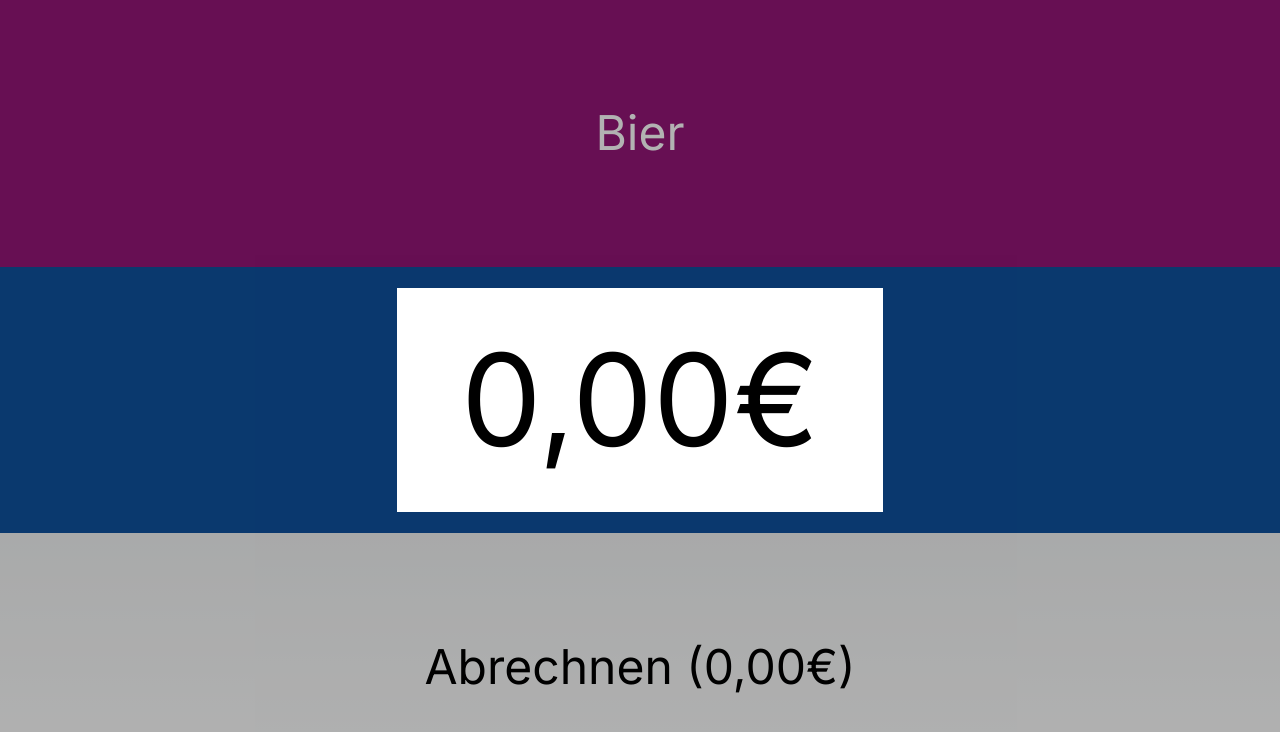
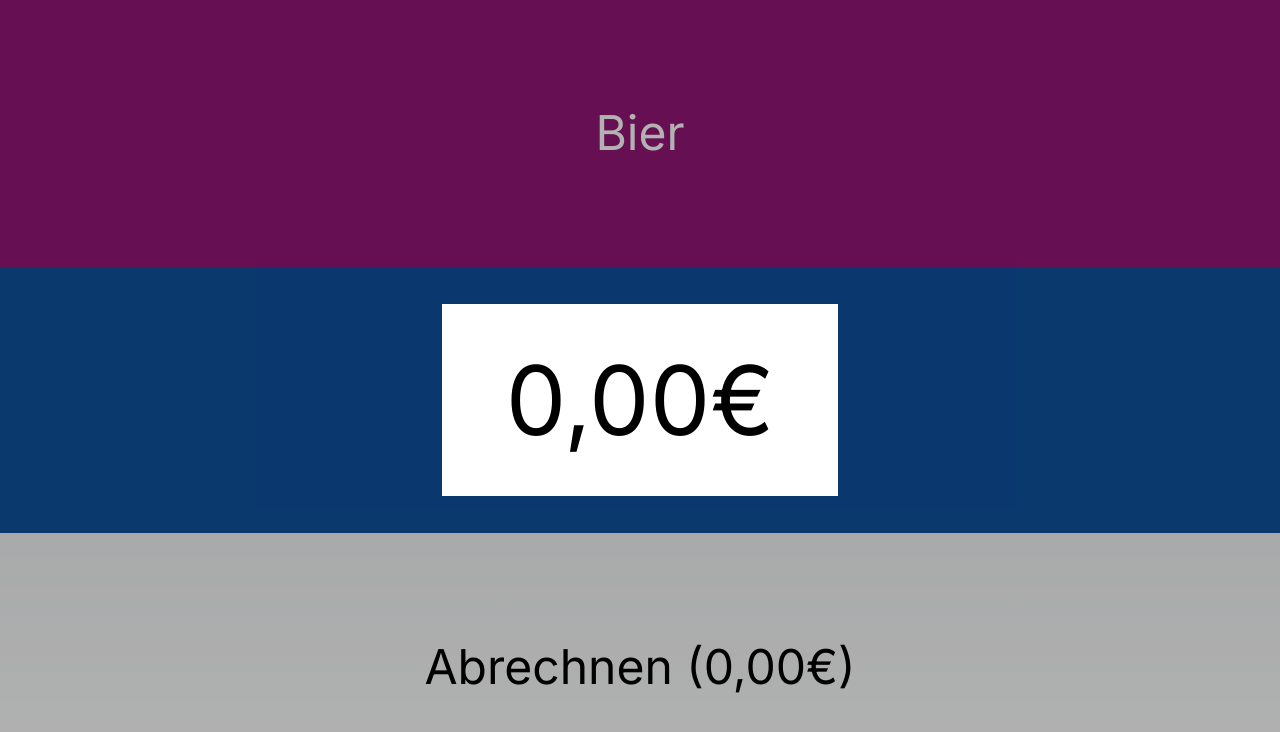
Before and after one commit to ichichich3011/staka-beer-calculator, a Next.js app: page / in a window 1280 px wide. Shown: the top 732 px of the page. Built offline with nearby package versions, Linux system fonts and the light colour scheme.

Commit message:
add amounts per category

```diff
--- a/app/components/Calculator.tsx
+++ b/app/components/Calculator.tsx
@@ -2,7 +2,7 @@
 
 import {useState} from "react";
 import Button from "@/app/components/Button";
-import {Dialog} from '@headlessui/react'
+import {Dialog} from "@headlessui/react";
 
 
 function format(sum: number) {
@@ -17,6 +17,7 @@ const Calculator = () => {
         name: 'Pfand',
         price: process.env.NEXT_PUBLIC_DEPOSIT_PRICE ? parseInt(process.env.NEXT_PUBLIC_DEPOSIT_PRICE) : 1,
     }]
+    const [currentOrder, setCurrentOrder] = useState({})
     const [sum, setSum] = useState(0)
     const [isOpen, setIsOpen] = useState(true)
 
@@ -29,25 +30,33 @@ const Calculator = () => {
             <div className="flex flex-col h-full">
                 {buttonElements.map((buttonElement, index) => (
                     <Button key={buttonElement.name} className={BUTTON_COLORS[index]}
-                            onClick={() => setSum(sum + buttonElement.price)}>{buttonElement.name}</Button>
+                            onClick={() => {
+                                setSum(sum + buttonElement.price)
+                                setCurrentOrder({
+                                    ...currentOrder,
+                                    [buttonElement.name]: currentOrder[buttonElement.name] ? currentOrder[buttonElement.name] + 1 : 1
+                                })
+                            }}
+                    >{buttonElement.name} {currentOrder[buttonElement.name] && `(${currentOrder[buttonElement.name]})`}</Button>
                 ))}
                 <Button onClick={() => {
                     settle()
                     setIsOpen(true);
-                    // setSum(0)
                 }}>Abrechnen ({format(sum)})</Button>
             </div>
-            <Dialog open={isOpen} onClose={() => {
-                setIsOpen(false)
-                setSum(0)
-            }
-            }
+            <Dialog open={isOpen}
+                    onClose={() => {
+                        setIsOpen(false);
+                        setSum(0);
+                        setCurrentOrder({});
+                    }
+                    }
                     className="relative z-50">
                 <div className="fixed inset-0 bg-black/30" aria-hidden="true"/>
                 <div className="fixed inset-0 flex items-center justify-center p-4">
                     <Dialog.Panel className="bg-white px-16 py-12">
                         <Dialog.Title>
-                            <div className="text-9xl">
+                            <div className="text-8xl">
                                 {format(sum)}
                             </div>
                         </Dialog.Title>
```
